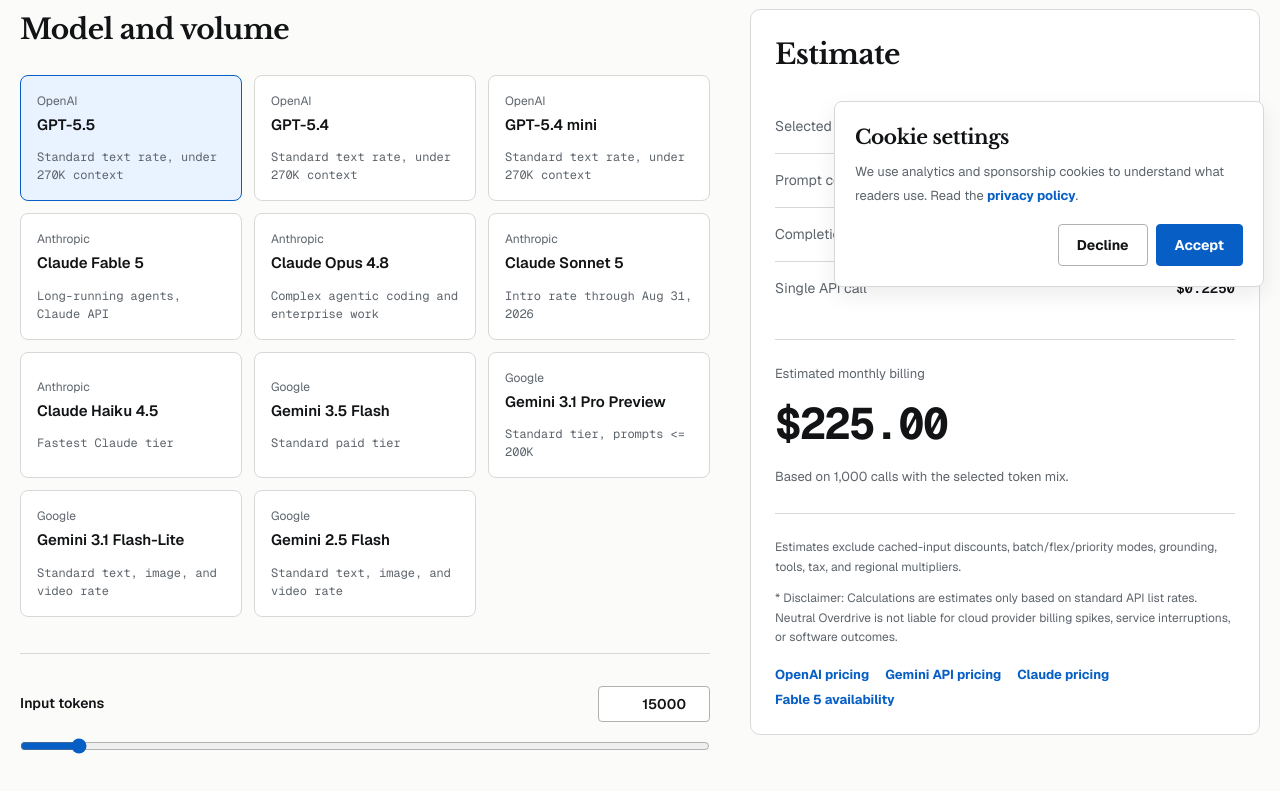
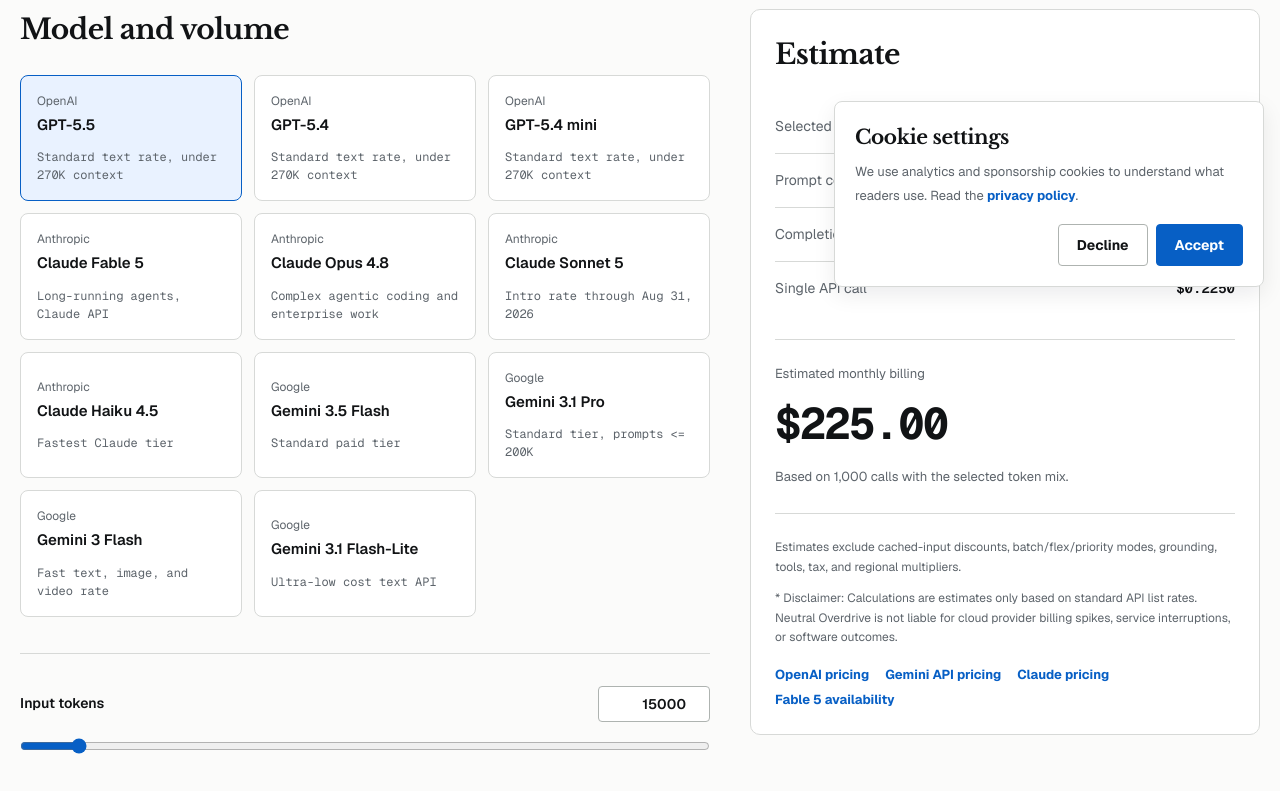
Before and after one commit to boss-crokers/neutral-overdrive, a Next.js app: page /tools/token-calculator in a window 1280 px wide. Shown: the part 497-1288 px from the top of the page. Built offline with nearby package versions, Linux system fonts and the light colour scheme.

Commit message:
chore: refine calculator Gemini models to use stable 3.1 Pro and add Gemini 3 Flash

```diff
--- a/app/tools/token-calculator/page.js
+++ b/app/tools/token-calculator/page.js
@@ -20,9 +20,9 @@
   { id: "claude-sonnet-5", name: "Claude Sonnet 5", provider: "Anthropic", inputCostPerMillion: 2, outputCostPerMillion: 10, note: "Intro rate through Aug 31, 2026" },
   { id: "claude-haiku-4.5", name: "Claude Haiku 4.5", provider: "Anthropic", inputCostPerMillion: 1, outputCostPerMillion: 5, note: "Fastest Claude tier" },
   { id: "gemini-3.5-flash", name: "Gemini 3.5 Flash", provider: "Google", inputCostPerMillion: 1.5, outputCostPerMillion: 9, note: "Standard paid tier" },
-  { id: "gemini-3.1-pro-preview", name: "Gemini 3.1 Pro Preview", provider: "Google", inputCostPerMillion: 2, outputCostPerMillion: 12, note: "Standard tier, prompts <= 200K" },
-  { id: "gemini-3.1-flash-lite", name: "Gemini 3.1 Flash-Lite", provider: "Google", inputCostPerMillion: 0.25, outputCostPerMillion: 1.5, note: "Standard text, image, and video rate" },
-  { id: "gemini-2.5-flash", name: "Gemini 2.5 Flash", provider: "Google", inputCostPerMillion: 0.3, outputCostPerMillion: 2.5, note: "Standard text, image, and video rate" },
+  { id: "gemini-3.1-pro", name: "Gemini 3.1 Pro", provider: "Google", inputCostPerMillion: 2, outputCostPerMillion: 12, note: "Standard tier, prompts <= 200K" },
+  { id: "gemini-3-flash", name: "Gemini 3 Flash", provider: "Google", inputCostPerMillion: 0.5, outputCostPerMillion: 3, note: "Fast text, image, and video rate" },
+  { id: "gemini-3.1-flash-lite", name: "Gemini 3.1 Flash-Lite", provider: "Google", inputCostPerMillion: 0.25, outputCostPerMillion: 1.5, note: "Ultra-low cost text API" },
 ];
 
 function NumberField({ label, value, min, max, step, onChange }) {
```
